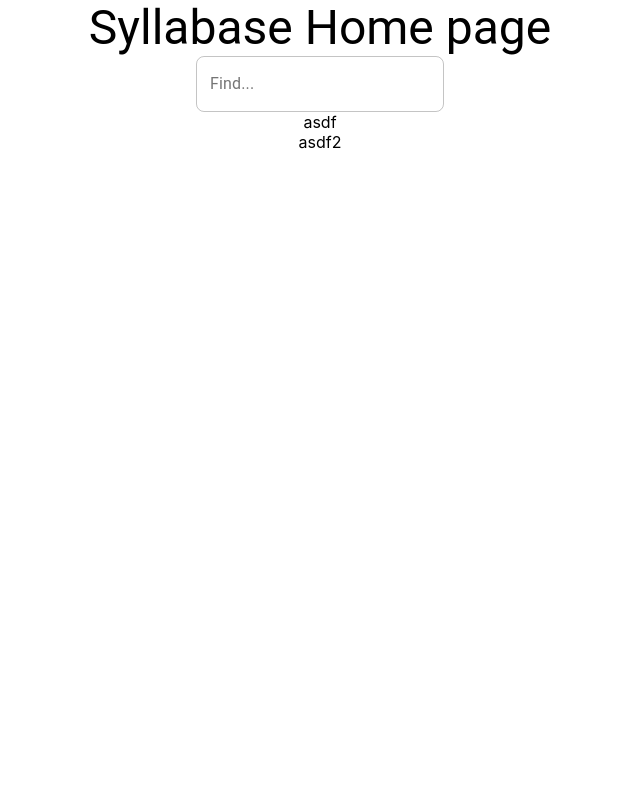
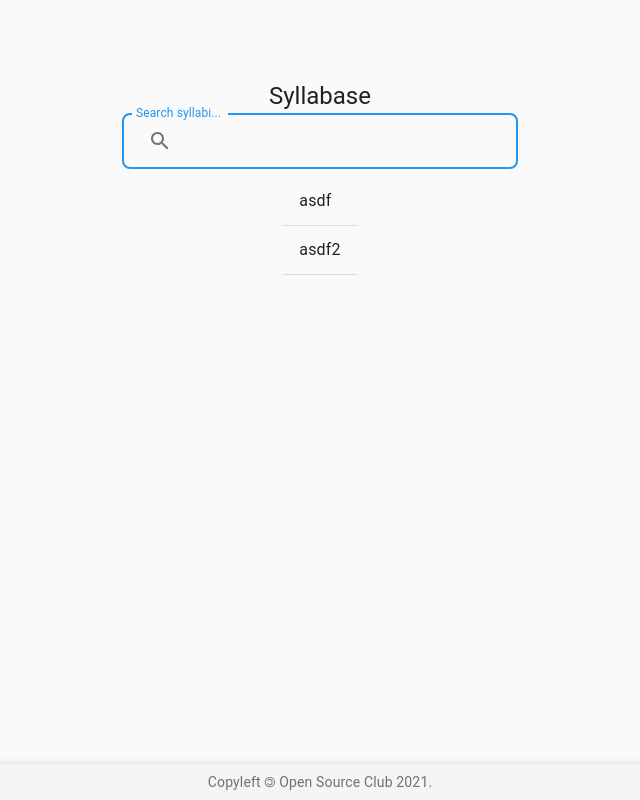
Before and after one commit to Hunter-Open-Source-Club/TODO-Team-Name, a React (Create React App) app in the folder frontend/: page / in a window 1280 px wide. Shown: the whole page, without its empty margins (320-960 px from the left). Built offline with nearby package versions, Linux system fonts and the light colour scheme.

Commit message:
add components, examples, animations

```diff
--- a/frontend/src/pages/Home/index.tsx
+++ b/frontend/src/pages/Home/index.tsx
@@ -1,18 +1,38 @@
-import React, { useState, useEffect } from "react";
+import React, { useState } from "react";
+import CssBaseline from "@material-ui/core/CssBaseline";
+import TextField from "@material-ui/core/TextField";
+import Box from "@material-ui/core/Box";
+import Typography from "@material-ui/core/Typography";
+import { makeStyles } from "@material-ui/core/styles";
+import Container from "@material-ui/core/Container";
+import Fuse from "fuse.js";
+import syllabi from "../../fixtures/syllabi";
 import {
-  Container,
-  Typography,
-  Button,
-  Input,
-  Grid,
-  TextField,
+  Divider,
+  List,
+  ListItem,
+  Link,
+  ListItemText,
+  IconButton,
+  AppBar,
+  Fade,
 } from "@material-ui/core";
+import InputAdornment from "@material-ui/core/InputAdornment";
 import SearchIcon from "@material-ui/icons/Search";
-import InputBase from "@material-ui/core/InputBase";
-import Fuse from "fuse.js";
+import debounce from "lodash/debounce";
 
-import syllabi from "../../fixtures/syllabi";
-let results: Array<String> = [];
+const useStyles = makeStyles((theme) => ({
+  paper: {
+    marginTop: theme.spacing(10),
+    display: "flex",
+    flexDirection: "column",
+    alignItems: "center",
+  },
+  appBar: {
+    top: "auto",
+    bottom: 0,
+  },
+}));
 
 const fuse = new Fuse(syllabi, {
   keys: ["course_id", "syllabus"],
@@ -22,41 +42,85 @@ const fuse = new Fuse(syllabi, {
   // threshold
 });
 
-const Home: React.FunctionComponent = () => {
+function Copyright() {
+  return (
+    <Typography variant="body2" color="textSecondary" align="center">
+      Copyleft &#127279;&nbsp;
+      <Link color="inherit" href="https://hunterosc.org">
+        Open Source Club
+      </Link>{" "}
+      {new Date().getFullYear()}
+      {"."}
+    </Typography>
+  );
+}
+
+export default function Home() {
+  const classes = useStyles();
   const [results, setResults] = useState(["asdf", "asdf2"]);
   const [query, updateQuery] = useState("");
 
-  const onSearch = ({ currentTarget }: any) => {
+  const handleSearch = ({ currentTarget }: any) => {
     updateQuery(currentTarget.value);
+    setResults(results.map(() => ""));
+
     const res = fuse.search(currentTarget.value);
-    console.log(res);
+    setTimeout(() => {
       setResults(
         res.map(({ item: { course_id, urls } }) =>
           JSON.stringify({ course_id, urls })
         )
       );
-    fuse.search(currentTarget.value);
-    console.log(currentTarget);
+    }, 1000);
   };
 
   return (
-    <Container>
-      <Typography variant="h3">Syllabase Home page</Typography>
-      <Container>
+    <Container component="main" maxWidth="xs">
+      <CssBaseline />
+      <div className={classes.paper}>
+        <Typography component="h1" variant="h5">
+          Syllabase
+        </Typography>
+        <Divider variant="middle" />
+        {/* TODO: Animate from narrow width to full width */}
         <TextField
+          fullWidth
+          autoFocus
           id="standard-search"
-          label="Find..."
+          label="Search syllabi..."
           type="search"
           variant="outlined"
-          onChange={onSearch}
+          onChange={handleSearch}
           value={query}
+          InputProps={{
+            startAdornment: (
+              <InputAdornment position="start">
+                <IconButton>
+                  <SearchIcon />
+                </IconButton>
+              </InputAdornment>
+            ),
+          }}
         />
+        <List>
           {results.map((res, i) => (
-          <Container key={i}>{res}</Container>
+            <Fade
+              in={!!res}
+              unmountOnExit={true}
+              style={{ transitionDelay: `${150 * i}ms` }}
+            >
+              <ListItem button divider key={i}>
+                <ListItemText primary={res} />
+              </ListItem>
+            </Fade>
           ))}
-      </Container>
+        </List>
+      </div>
+      <AppBar position="fixed" color="secondary" className={classes.appBar}>
+        <Box padding={1}>
+          <Copyright />
+        </Box>
+      </AppBar>
     </Container>
   );
-};
-
-export default Home;
+}
```
Lines whose indentation alone changed are shown as unchanged.
